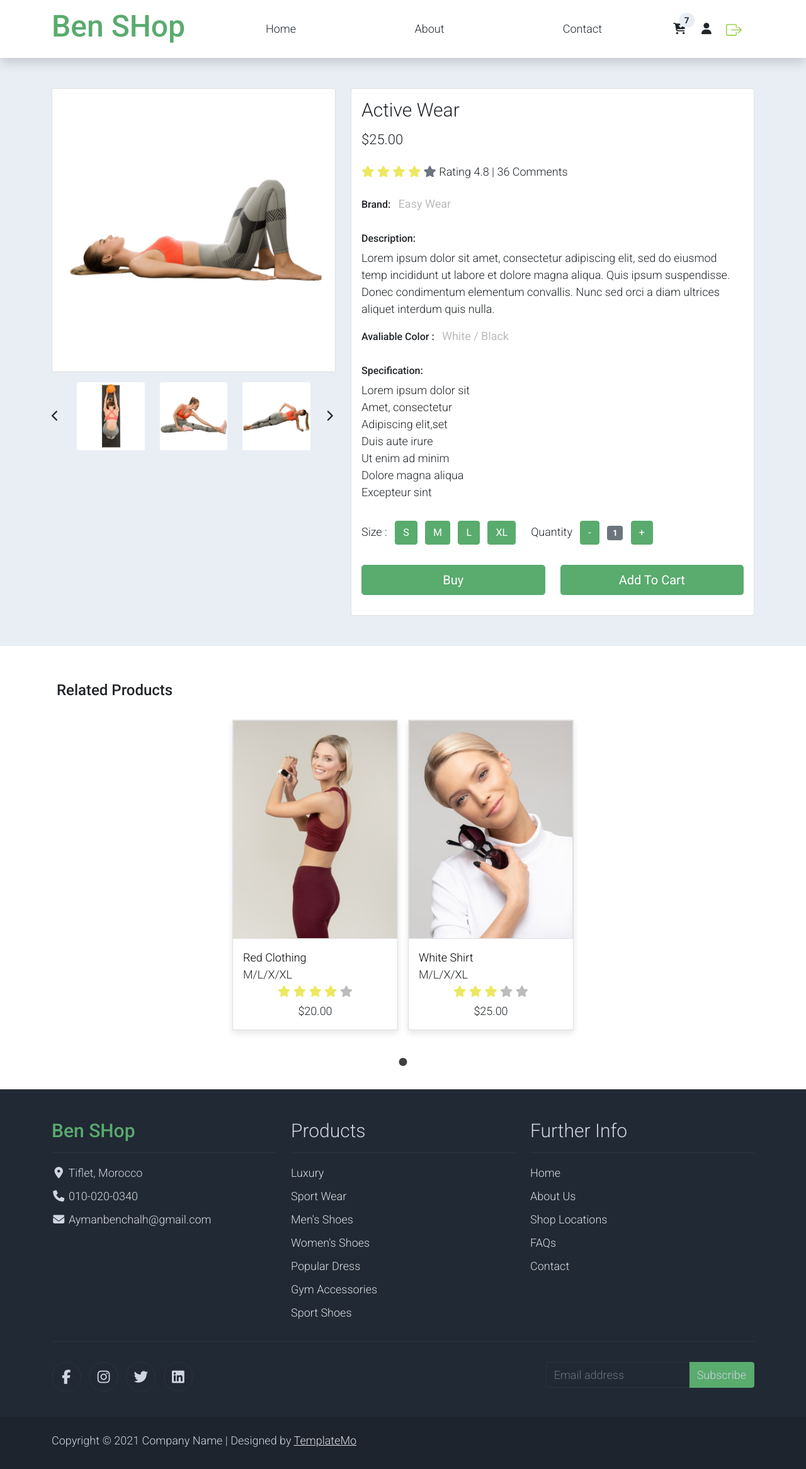
After one commit to Ayman-Benchalh/Tif_Shop, a Laravel app: page /shopSingle in a window 1280 px wide. The commit adds this page. Shown: the whole page at 63% size. Run offline with Laravel 10, Linux system fonts and the light colour scheme.

Commit message:
add files project

```diff
--- a/app/Http/Controllers/GlobalController.php
+++ b/app/Http/Controllers/GlobalController.php
@@ -183,18 +183,6 @@ class GlobalController extends Controller
       $prix=request()->prix;
       $stars=request()->stars;
 
-      // Product::create([
-      //    'imageProd'=>$imageProd,
-      //    'nameProd'=>$nameProd,
-      //    'desination'=>$desination,
-      //    'Categories'=>$Categories,
-      //    'prix'=>$prix,
-      //    'stars'=>$stars,
-
-      // ]);
-   //    $request->validate([
-   //       'image' => 'required|image|mimes:jpeg,png,jpg,gif',
-   //   ]);
 
      $imageName = time().'.'.$request->image->extension();
 
@@ -208,7 +196,16 @@ class GlobalController extends Controller
      $product->prix = $prix;
      $product->stars = $stars;
      $product->save();
-      return 'data in inserted';
+      return view('InsertProduct')->with('success',' insert data is success ');
    }
 
+   public function shopSingle(){
+
+
+      return view('SinglPage');
+   }
+
+
+
+
 }
--- a/resources/views/InsertProduct.blade.php
+++ b/resources/views/InsertProduct.blade.php
@@ -196,7 +196,9 @@ Create Account
             <h2 class="animation a1">Insert Prodcut</h2>
             <h4 class="animation a2">inser any product you went </h4>
           </div>
-
+          @if(session()->has('success'))
+          <span class=" animation a2 success" >{{ session()->get('success') }} </span>
+          @endif
             <form action="{{ route('Inserdataprod.page') }}" method="post"  enctype="multipart/form-data">
                 @csrf
                 <div class="form">
--- /dev/null
+++ b/resources/views/SinglPage.blade.php
@@ -0,0 +1,306 @@
+@extends('indexPage')
+@section('title')
+    Tif_SHop
+@endsection
+
+@section('styline')
+        <link rel="stylesheet" href=" {{ url('assets/css/bootstrap.min.css') }}">
+        <link rel="stylesheet" href="{{ url('assets/css/templatemo.css') }}">
+        <link rel="stylesheet" href="{{ url('assets/css/custom.css') }}">
+
+
+        <link rel="stylesheet" href="https://fonts.googleapis.com/css2?family=Roboto:wght@100;200;300;400;500;700;900&display=swap">
+        <link rel="stylesheet" href="{{ url('assets/css/fontawesome.min.css') }}">
+        <link rel="stylesheet" href="https://cdnjs.cloudflare.com/ajax/libs/font-awesome/6.5.1/css/all.min.css" integrity="sha512-DTOQO9RWCH3ppGqcWaEA1BIZOC6xxalwEsw9c2QQeAIftl+Vegovlnee1c9QX4TctnWMn13TZye+giMm8e2LwA==" crossorigin="anonymous" referrerpolicy="no-referrer" />
+
+@endsection
+@section('content')
+    <!-- Open Content -->
+    <section class="bg-light">
+        <div class="container pb-5">
+            <div class="row">
+                <div class="col-lg-5 mt-5">
+                    <div class="card mb-3">
+                        <img class="card-img img-fluid" src="assets/img/product_single_10.jpg" alt="Card image cap" id="product-detail">
+                    </div>
+                    <div class="row">
+                        <!--Start Controls-->
+                        <div class="col-1 align-self-center">
+                            <a href="#multi-item-example" role="button" data-bs-slide="prev">
+                                <i class="text-dark fas fa-chevron-left"></i>
+                                <span class="sr-only">Previous</span>
+                            </a>
+                        </div>
+                        <!--End Controls-->
+                        <!--Start Carousel Wrapper-->
+                        <div id="multi-item-example" class="col-10 carousel slide carousel-multi-item" data-bs-ride="carousel">
+                            <!--Start Slides-->
+                            <div class="carousel-inner product-links-wap" role="listbox">
+
+                                <!--First slide-->
+                                <div class="carousel-item active">
+                                    <div class="row">
+                                        <div class="col-4">
+                                            <a href="#">
+                                                <img class="card-img img-fluid" src="assets/img/product_single_01.jpg" alt="Product Image 1">
+                                            </a>
+                                        </div>
+                                        <div class="col-4">
+                                            <a href="#">
+                                                <img class="card-img img-fluid" src="assets/img/product_single_02.jpg" alt="Product Image 2">
+                                            </a>
+                                        </div>
+                                        <div class="col-4">
+                                            <a href="#">
+                                                <img class="card-img img-fluid" src="assets/img/product_single_03.jpg" alt="Product Image 3">
+                                            </a>
+                                        </div>
+                                    </div>
+                                </div>
+                                <!--/.First slide-->
+
+                                <!--Second slide-->
+                                <div class="carousel-item">
+                                    <div class="row">
+                                        <div class="col-4">
+                                            <a href="#">
+                                                <img class="card-img img-fluid" src="assets/img/product_single_04.jpg" alt="Product Image 4">
+                                            </a>
+                                        </div>
+                                        <div class="col-4">
+                                            <a href="#">
+                                                <img class="card-img img-fluid" src="assets/img/product_single_05.jpg" alt="Product Image 5">
+                                            </a>
+                                        </div>
+                                        <div class="col-4">
+                                            <a href="#">
+                                                <img class="card-img img-fluid" src="assets/img/product_single_06.jpg" alt="Product Image 6">
+                                            </a>
+                                        </div>
+                                    </div>
+                                </div>
+                                <!--/.Second slide-->
+
+                                <!--Third slide-->
+                                <div class="carousel-item">
+                                    <div class="row">
+                                        <div class="col-4">
+                                            <a href="#">
+                                                <img class="card-img img-fluid" src="assets/img/product_single_07.jpg" alt="Product Image 7">
+                                            </a>
+                                        </div>
+                                        <div class="col-4">
+                                            <a href="#">
+                                                <img class="card-img img-fluid" src="assets/img/product_single_08.jpg" alt="Product Image 8">
+                                            </a>
+                                        </div>
+                                        <div class="col-4">
+                                            <a href="#">
+                                                <img class="card-img img-fluid" src="assets/img/product_single_09.jpg" alt="Product Image 9">
+                                            </a>
+                                        </div>
+                                    </div>
+                                </div>
+                                <!--/.Third slide-->
+                            </div>
+                            <!--End Slides-->
+                        </div>
+                        <!--End Carousel Wrapper-->
+                        <!--Start Controls-->
+                        <div class="col-1 align-self-center">
+                            <a href="#multi-item-example" role="button" data-bs-slide="next">
+                                <i class="text-dark fas fa-chevron-right"></i>
+                                <span class="sr-only">Next</span>
+                            </a>
+                        </div>
+                        <!--End Controls-->
+                    </div>
+                </div>
+                <!-- col end -->
+                <div class="col-lg-7 mt-5">
+                    <div class="card">
+                        <div class="card-body">
+                            <h1 class="h2">Active Wear</h1>
+                            <p class="h3 py-2">$25.00</p>
+                            <p class="py-2">
+                                <i class="fa fa-star text-warning"></i>
+                                <i class="fa fa-star text-warning"></i>
+                                <i class="fa fa-star text-warning"></i>
+                                <i class="fa fa-star text-warning"></i>
+                                <i class="fa fa-star text-secondary"></i>
+                                <span class="list-inline-item text-dark">Rating 4.8 | 36 Comments</span>
+                            </p>
+                            <ul class="list-inline">
+                                <li class="list-inline-item">
+                                    <h6>Brand:</h6>
+                                </li>
+                                <li class="list-inline-item">
+                                    <p class="text-muted"><strong>Easy Wear</strong></p>
+                                </li>
+                            </ul>
+
+                            <h6>Description:</h6>
+                            <p>Lorem ipsum dolor sit amet, consectetur adipiscing elit, sed do eiusmod temp incididunt ut labore et dolore magna aliqua. Quis ipsum suspendisse. Donec condimentum elementum convallis. Nunc sed orci a diam ultrices aliquet interdum quis nulla.</p>
+                            <ul class="list-inline">
+                                <li class="list-inline-item">
+                                    <h6>Avaliable Color :</h6>
+                                </li>
+                                <li class="list-inline-item">
+                                    <p class="text-muted"><strong>White / Black</strong></p>
+                                </li>
+                            </ul>
+
+                            <h6>Specification:</h6>
+                            <ul class="list-unstyled pb-3">
+                                <li>Lorem ipsum dolor sit</li>
+                                <li>Amet, consectetur</li>
+                                <li>Adipiscing elit,set</li>
+                                <li>Duis aute irure</li>
+                                <li>Ut enim ad minim</li>
+                                <li>Dolore magna aliqua</li>
+                                <li>Excepteur sint</li>
+                            </ul>
+
+                            <form action="" method="GET">
+                                <input type="hidden" name="product-title" value="Activewear">
+                                <div class="row">
+                                    <div class="col-auto">
+                                        <ul class="list-inline pb-3">
+                                            <li class="list-inline-item">Size :
+                                                <input type="hidden" name="product-size" id="product-size" value="S">
+                                            </li>
+                                            <li class="list-inline-item"><span class="btn btn-success btn-size">S</span></li>
+                                            <li class="list-inline-item"><span class="btn btn-success btn-size">M</span></li>
+                                            <li class="list-inline-item"><span class="btn btn-success btn-size">L</span></li>
+                                            <li class="list-inline-item"><span class="btn btn-success btn-size">XL</span></li>
+                                        </ul>
+                                    </div>
+                                    <div class="col-auto">
+                                        <ul class="list-inline pb-3">
+                                            <li class="list-inline-item text-right">
+                                                Quantity
+                                                <input type="hidden" name="product-quanity" id="product-quanity" value="1">
+                                            </li>
+                                            <li class="list-inline-item"><span class="btn btn-success" id="btn-minus">-</span></li>
+                                            <li class="list-inline-item"><span class="badge bg-secondary" id="var-value">1</span></li>
+                                            <li class="list-inline-item"><span class="btn btn-success" id="btn-plus">+</span></li>
+                                        </ul>
+                                    </div>
+                                </div>
+                                <div class="row pb-3">
+                                    <div class="col d-grid">
+                                        <button type="submit" class="btn btn-success btn-lg" name="submit" value="buy">Buy</button>
+                                    </div>
+                                    <div class="col d-grid">
+                                        <button type="submit" class="btn btn-success btn-lg" name="submit" value="addtocard">Add To Cart</button>
+                                    </div>
+                                </div>
+                            </form>
+
+                        </div>
+                    </div>
+                </div>
+            </div>
+        </div>
+    </section>
+
+
+    <!-- Start Article -->
+    <section class="py-5">
+        <div class="container">
+            <div class="row text-left p-2 pb-3">
+                <h4>Related Products</h4>
+            </div>
+
+            <!--Start Carousel Wrapper-->
+            <div id="carousel-related-product">
+
+                <div class="p-2 pb-3">
+                    <div class="product-wap card rounded-0">
+                        <div class="card rounded-0">
+                            <img class="card-img rounded-0 img-fluid" src="assets/img/shop_08.jpg">
+                            <div class="card-img-overlay rounded-0 product-overlay d-flex align-items-center justify-content-center">
+                                <ul class="list-unstyled">
+                                    <li><a class="btn btn-success text-white" href="shop-single.html"><i class="far fa-heart"></i></a></li>
+                                    <li><a class="btn btn-success text-white mt-2" href="shop-single.html"><i class="far fa-eye"></i></a></li>
+                                    <li><a class="btn btn-success text-white mt-2" href="shop-single.html"><i class="fas fa-cart-plus"></i></a></li>
+                                </ul>
+                            </div>
+                        </div>
+                        <div class="card-body">
+                            <a href="shop-single.html" class="h3 text-decoration-none">Red Clothing</a>
+                            <ul class="w-100 list-unstyled d-flex justify-content-between mb-0">
+                                <li>M/L/X/XL</li>
+                                <li class="pt-2">
+                                    <span class="product-color-dot color-dot-red float-left rounded-circle ml-1"></span>
+                                    <span class="product-color-dot color-dot-blue float-left rounded-circle ml-1"></span>
+                                    <span class="product-color-dot color-dot-black float-left rounded-circle ml-1"></span>
+                                    <span class="product-color-dot color-dot-light float-left rounded-circle ml-1"></span>
+                                    <span class="product-color-dot color-dot-green float-left rounded-circle ml-1"></span>
+                                </li>
+                            </ul>
+                            <ul class="list-unstyled d-flex justify-content-center mb-1">
+                                <li>
+                                    <i class="text-warning fa fa-star"></i>
+                                    <i class="text-warning fa fa-star"></i>
+                                    <i class="text-warning fa fa-star"></i>
+                                    <i class="text-warning fa fa-star"></i>
+                                    <i class="text-muted fa fa-star"></i>
+                                </li>
+                            </ul>
+                            <p class="text-center mb-0">$20.00</p>
+                        </div>
+                    </div>
+                </div>
+
+
+                <div class="p-2 pb-3" >
+                    <div class="product-wap card rounded-0">
+                        <div class="card rounded-0">
+                            <img class="card-img rounded-0 img-fluid" src="assets/img/shop_09.jpg">
+                            <div class="card-img-overlay rounded-0 product-overlay d-flex align-items-center justify-content-center">
+                                <ul class="list-unstyled">
+                                    <li><a class="btn btn-success text-white" href="shop-single.html"><i class="far fa-heart"></i></a></li>
+                                    <li><a class="btn btn-success text-white mt-2" href="shop-single.html"><i class="far fa-eye"></i></a></li>
+                                    <li><a class="btn btn-success text-white mt-2" href="shop-single.html"><i class="fas fa-cart-plus"></i></a></li>
+                                </ul>
+                            </div>
+                        </div>
+                        <div class="card-body">
+                            <a href="shop-single.html" class="h3 text-decoration-none">White Shirt</a>
+                            <ul class="w-100 list-unstyled d-flex justify-content-between mb-0">
+                                <li>M/L/X/XL</li>
+                                <li class="pt-2">
+                                    <span class="product-color-dot color-dot-red float-left rounded-circle ml-1"></span>
+                                    <span class="product-color-dot color-dot-blue float-left rounded-circle ml-1"></span>
+                                    <span class="product-color-dot color-dot-black float-left rounded-circle ml-1"></span>
+                                    <span class="product-color-dot color-dot-light float-left rounded-circle ml-1"></span>
+                                    <span class="product-color-dot color-dot-green float-left rounded-circle ml-1"></span>
+                                </li>
+                            </ul>
+                            <ul class="list-unstyled d-flex justify-content-center mb-1">
+                                <li>
+                                    <i class="text-warning fa fa-star"></i>
+                                    <i class="text-warning fa fa-star"></i>
+                                    <i class="text-warning fa fa-star"></i>
+                                    <i class="text-muted fa fa-star"></i>
+                                    <i class="text-muted fa fa-star"></i>
+                                </li>
+                            </ul>
+                            <p class="text-center mb-0">$25.00</p>
+                        </div>
+                    </div>
+                </div>
+
+
+            </div>
+
+
+        </div>
+    </section>
+    <!-- End Article -->
+    <!-- End Article -->
+
+
+
+@endsection
--- a/resources/views/indexPage.blade.php
+++ b/resources/views/indexPage.blade.php
@@ -14,7 +14,10 @@
      <link rel="stylesheet" href="https://fonts.googleapis.com/css2?family=Roboto:wght@100;200;300;400;500;700;900&display=swap">
     <link rel="stylesheet" href="{{ url('assets/css/fontawesome.min.css') }}">
     <link rel="stylesheet" href="https://cdnjs.cloudflare.com/ajax/libs/font-awesome/6.5.1/css/all.min.css" integrity="sha512-DTOQO9RWCH3ppGqcWaEA1BIZOC6xxalwEsw9c2QQeAIftl+Vegovlnee1c9QX4TctnWMn13TZye+giMm8e2LwA==" crossorigin="anonymous" referrerpolicy="no-referrer" />
+    <link rel="stylesheet" href="{{ url('assets/css/fontawesome.min.css') }}">
 
+    <link rel="stylesheet" type="text/css" href="{{ url('assets/css/slick.min.css') }}">
+    <link rel="stylesheet" type="text/css" href="{{ url('assets/css/slick-theme.css') }}">
 
    @yield('styline')
 
@@ -78,17 +81,17 @@
     @yield('content')
 
 
-    <!-- Start Footer -->
+
     <footer class="bg-dark" id="tempaltemo_footer">
         <div class="container">
             <div class="row">
 
                 <div class="col-md-4 pt-5">
-                    <h2 class="h2 text-success border-bottom pb-3 border-light logo">Zay Shop</h2>
+                    <h2 class="h2 text-success border-bottom pb-3 border-light logo">  Ben SHop </h2>
                     <ul class="list-unstyled text-light footer-link-list">
                         <li>
                             <i class="fas fa-map-marker-alt fa-fw"></i>
-                            123 Consectetur at ligula 10660
+                            Tiflet, Morocco
                         </li>
                         <li>
                             <i class="fa fa-phone fa-fw"></i>
@@ -96,7 +99,7 @@
                         </li>
                         <li>
                             <i class="fa fa-envelope fa-fw"></i>
-                            <a class="text-decoration-none" href="mailto:info@company.com">info@company.com</a>
+                            <a class="text-decoration-none" href="mailto:info@company.com">Aymanbenchalh@gmail.com</a>
                         </li>
                     </ul>
                 </div>
@@ -177,5 +180,38 @@
     <script src="{{ url('assets/js/bootstrap.bundle.min.js') }}"></script>
     <script src="{{ url('assets/js/templatemo.js') }}"></script>
     <script src="{{ url('assets/js/custom.js') }}"></script>
+
+    <script src="{{ url('assets/js/slick.min.js') }}"></script>
+    <script>
+        $('#carousel-related-product').slick({
+            infinite: true,
+            arrows: false,
+            slidesToShow: 4,
+            slidesToScroll: 3,
+            dots: true,
+            responsive: [{
+                    breakpoint: 1024,
+                    settings: {
+                        slidesToShow: 3,
+                        slidesToScroll: 3
+                    }
+                },
+                {
+                    breakpoint: 600,
+                    settings: {
+                        slidesToShow: 2,
+                        slidesToScroll: 3
+                    }
+                },
+                {
+                    breakpoint: 480,
+                    settings: {
+                        slidesToShow: 2,
+                        slidesToScroll: 3
+                    }
+                }
+            ]
+        });
+    </script>
 </body>
 </html>
--- a/resources/views/shopPage.blade.php
+++ b/resources/views/shopPage.blade.php
@@ -119,13 +119,14 @@
 
                     @foreach ($product as $prod )
                         <div class="col-md-4  ">
+
                                 <div class="card mb-4  d-flex product-wap rounded-0">
                                     <div class="card   rounded-0">
-                                <img class="card-img  rounded-0 img-fluid" style="height: 350px ;object-fit: cover"  src="{{  $prod->imageProd  }}">
+                                        <img class="card-img  rounded-0 img-fluid" style="height: 400px ;object-fit: cover"  src="{{  $prod->imageProd  }}">
                                         <div class="card-img-overlay rounded-0 product-overlay d-flex align-items-center justify-content-center">
                                             <ul class="list-unstyled">
                                                 <li><a class="btn btn-success text-white" href="shop-single.html"><i class="far fa-heart"></i></a></li>
-                                        <li><a class="btn btn-success text-white mt-2" href="shop-single.html"><i class="far fa-eye"></i></a></li>
+                                                <li><a class="btn btn-success text-white mt-2" href="{{ route('shopSingle') }}"><i class="far fa-eye"></i></a></li>
                                                 <li><a class="btn btn-success text-white mt-2" href="shop-single.html"><i class="fas fa-cart-plus"></i></a></li>
                                             </ul>
                                         </div>
@@ -184,6 +185,7 @@
                                     <p class="text-center mb-0">${{ $prod->prix }}</p>
                                 </div>
                             </div>
+
                     </div>
                     @endforeach
 
--- a/routes/web.php
+++ b/routes/web.php
@@ -36,3 +36,6 @@ Route::get('/logOUt',[GlobalController::class,'logOUt'])->name('logOUt');
 
 Route::get('/VerfiMail',[GlobalController::class,'VerfiMail'])->name('VerfiMail');
 Route::get('/verficACCoutn/{token}/{email}',[GlobalController::class,'goToPageVerf'])->name('verficACCoutn.page');
+
+
+Route::get('/shopSingle',[GlobalController::class,'shopSingle'])->name('shopSingle');
```
Also changed, not shown: public/images/1710343430.jpg (added), public/images/1710343545.jpg (added), public/images/1710343869.jpg (added), public/images/1710344054.jpg (added), public/images/1710344100.jpg (added), public/images/1710344152.jpg (added), public/images/1710344197.jpg (added), public/images/1710344486.jpg (added), public/images/1710344671.jpg (added), public/images/1710344699.jpg (added). Lines whose indentation alone changed are shown as unchanged.
